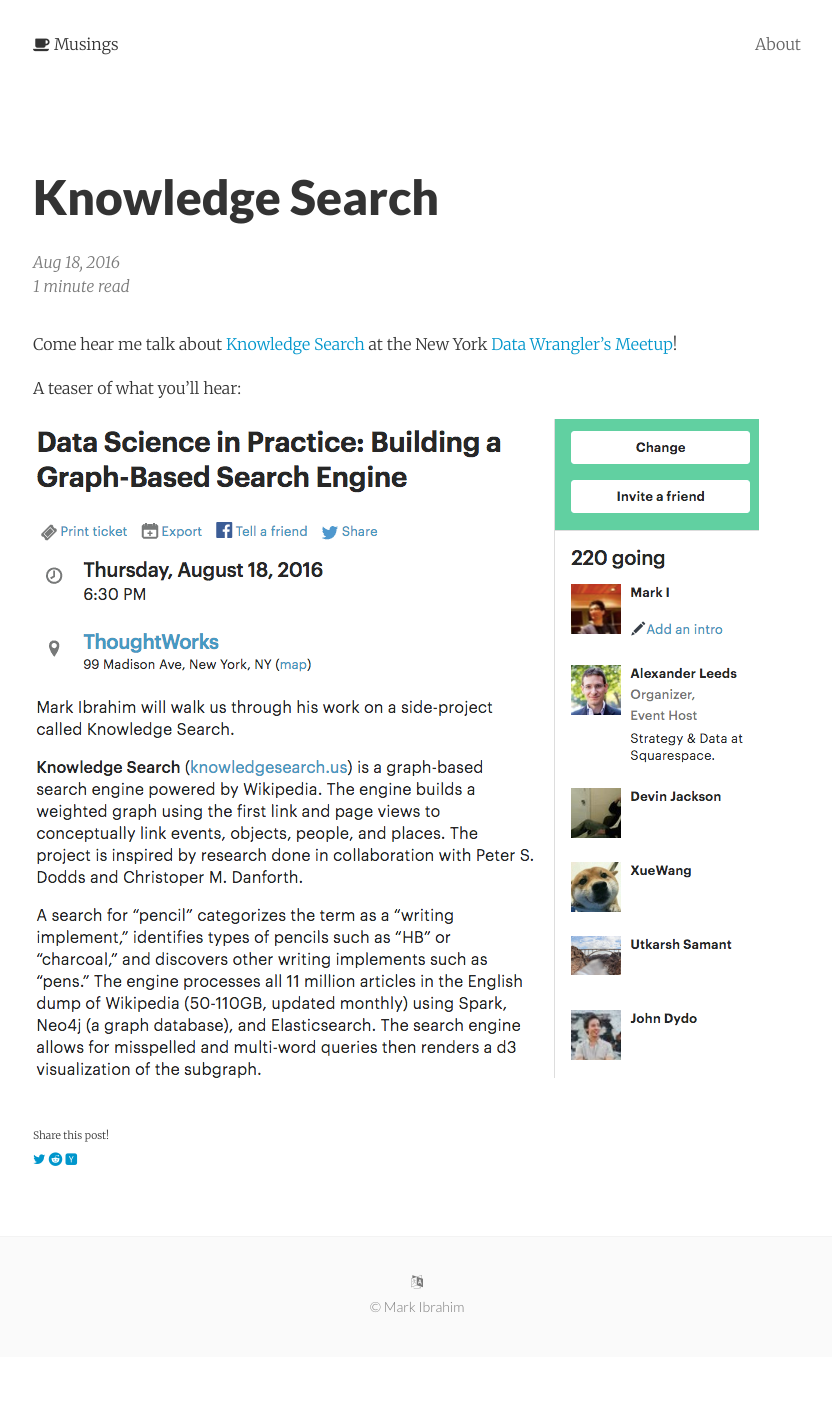
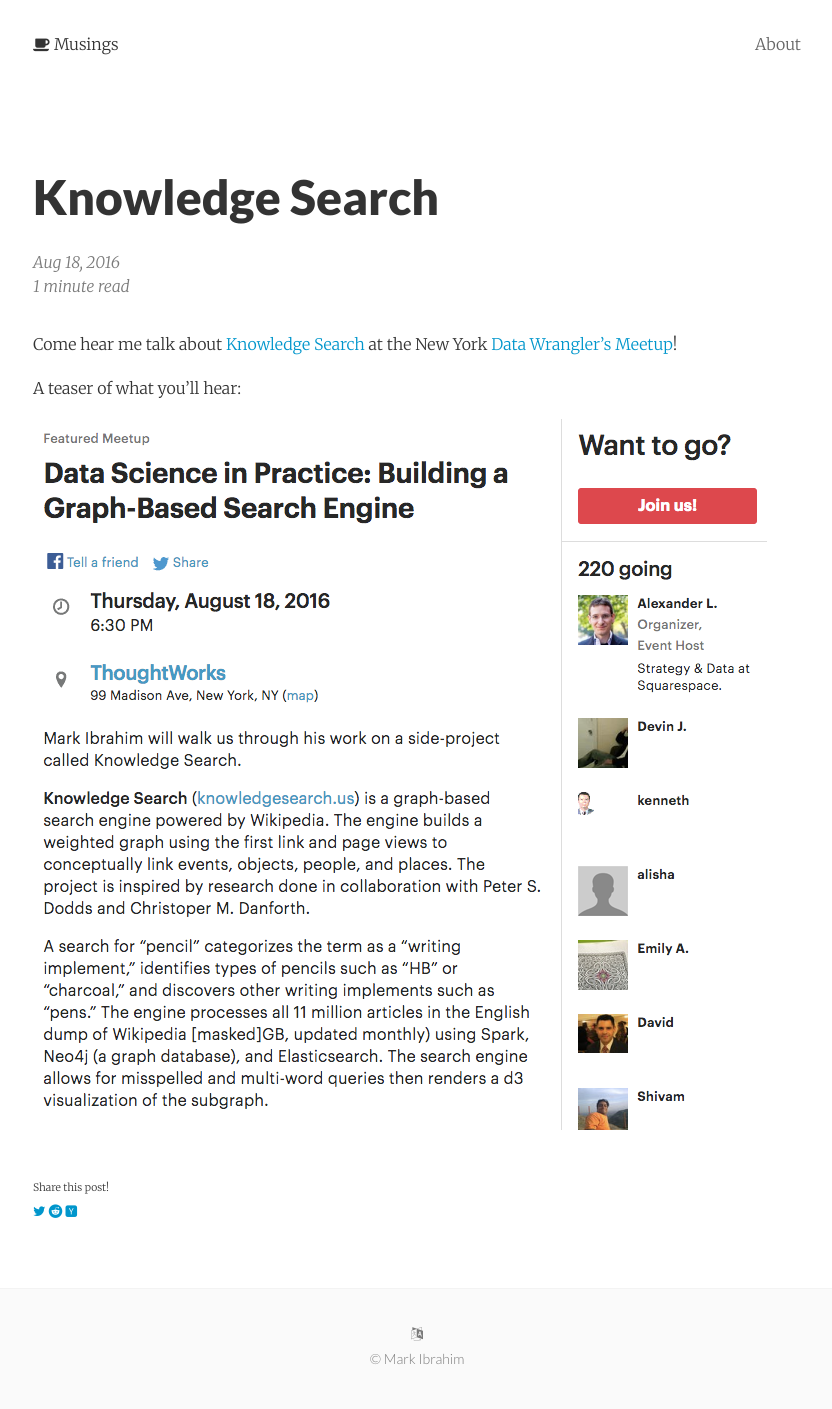
Before and after one commit to marksibrahim/musings, a Jekyll site: the page built from _posts/2016-08-18-knowledge-search.md, in a window 1280 px wide. Shown: the whole page, without its empty margins (223-1055 px from the left). Built offline with Jekyll 4.4.1, drawn with Linux system fonts in a browser that asks for light colours; nearby versions of some CDN libraries; before the commit the page ends 1357 px from its top, so only the background shows below that.

Commit message:
updated photo to knowledge search

```diff
--- a/_posts/2016-08-18-knowledge-search.md
+++ b/_posts/2016-08-18-knowledge-search.md
@@ -10,5 +10,4 @@ Come hear me talk about [Knowledge Search](http://knowledgesearch.us/) at the Ne
 
 A teaser of what you'll hear:
 
-
-![data_wranglers]({{ site.url }}musings/images/data_wranglers.png)
+[![data_wranglers]({{ site.url }}musings/images/data_wranglers.png)](http://www.meetup.com/NYC-Data-Wranglers/events/233260871/)
```
Also changed, not shown: images/data_wranglers.png, 2 other files.
